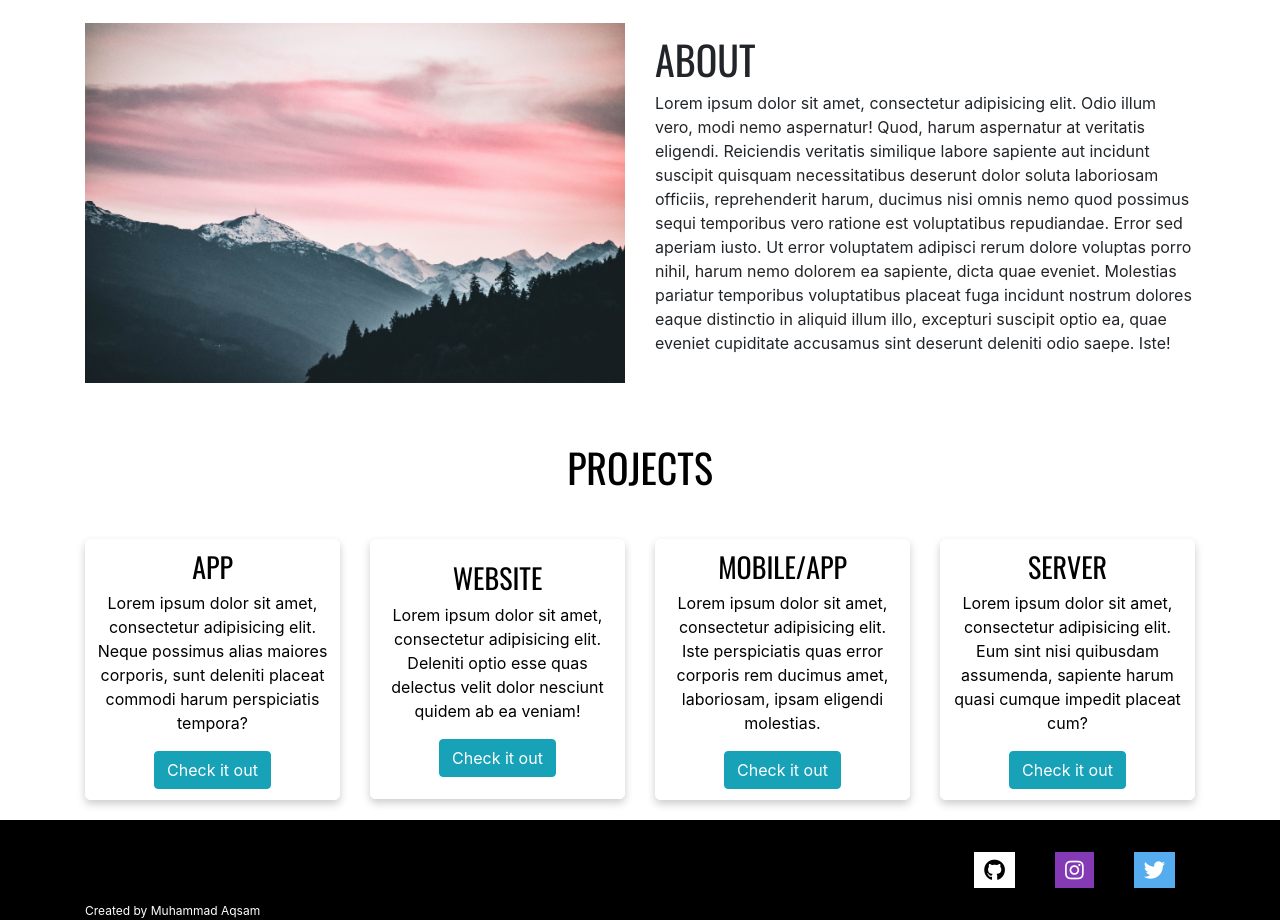
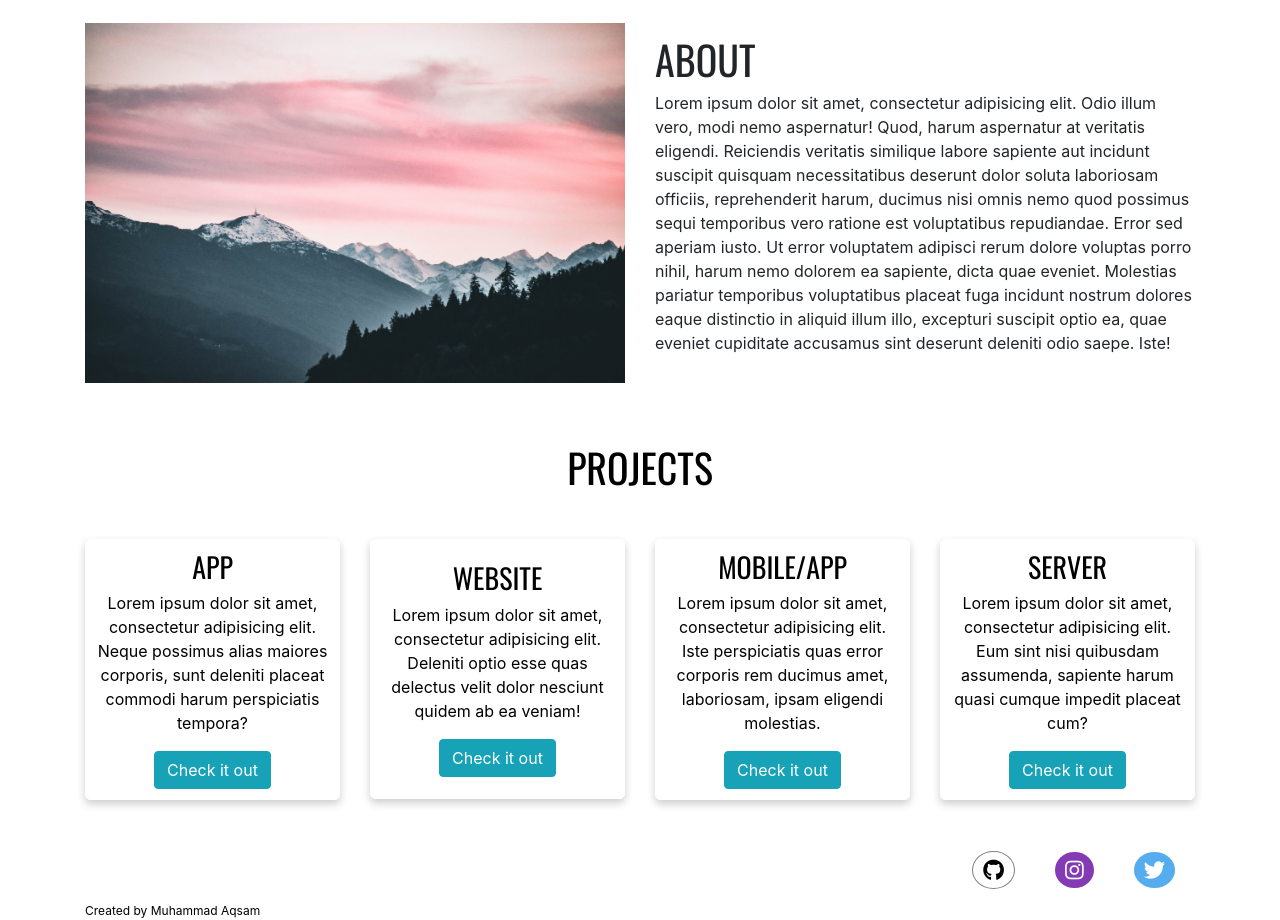
Before and after one commit to MoAqsam/PortfolioTemplate, a plain HTML site: page index.html in a window 1280 px wide. Shown: the part 817-1737 px from the top of the page. Drawn offline with nearby package versions, Linux system fonts and the light colour scheme.

Commit message:
fixed color and alignment issues

```diff
--- a/index.html
+++ b/index.html
@@ -84,7 +84,7 @@
     <div class="container">
       <div class="row">
         <div class="col-sm-12 col-md-6 center-row-content">
-           <span style="font-size:12px;align-self:flex-end;color:white;">Created by Muhammad Aqsam</span>
+           <span style="font-size:12px;align-self:flex-end;">Created by Muhammad Aqsam</span>
         </div>
         <div class="col-sm-12 col-md-6">
           <div id="icons" class="center-row-content">
--- a/main.js
+++ b/main.js
@@ -1,3 +1,3 @@
 $(document).ready(function(){
-    alert("This template is still under development");
+    // alert("This template is still under development");
 });
--- a/style.css
+++ b/style.css
@@ -128,8 +128,8 @@ nav a:hover {
 
 footer {
   height:100px;
-  background:black;
-  color:white;
+  background:white;
+  color:black;
 
 }
 #icons {
@@ -149,6 +149,9 @@ footer {
 }
 
 /* Fonts */
+.fab {
+  border-radius: 50%;
+}
 .fa-twitter {
   background: #55ACEE;
   padding: 10px;
@@ -162,7 +165,7 @@ background: #833AB4;
 }
 
 .fa-github {
-  background: white;
+  border: 0.5px solid grey;
     padding: 10px;
   color: black;
 }
```
